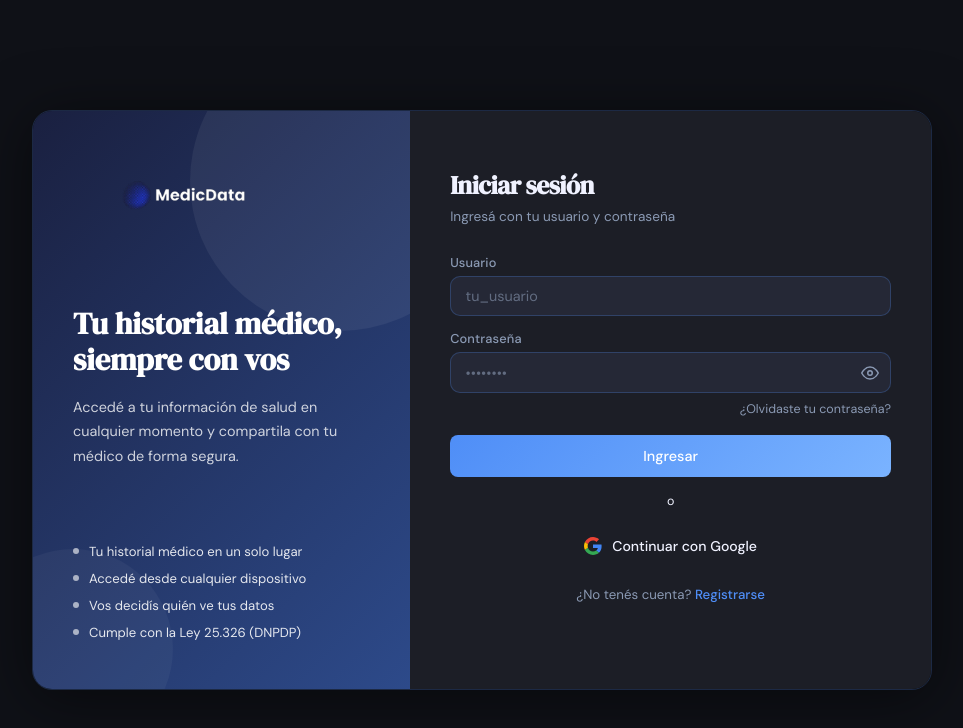
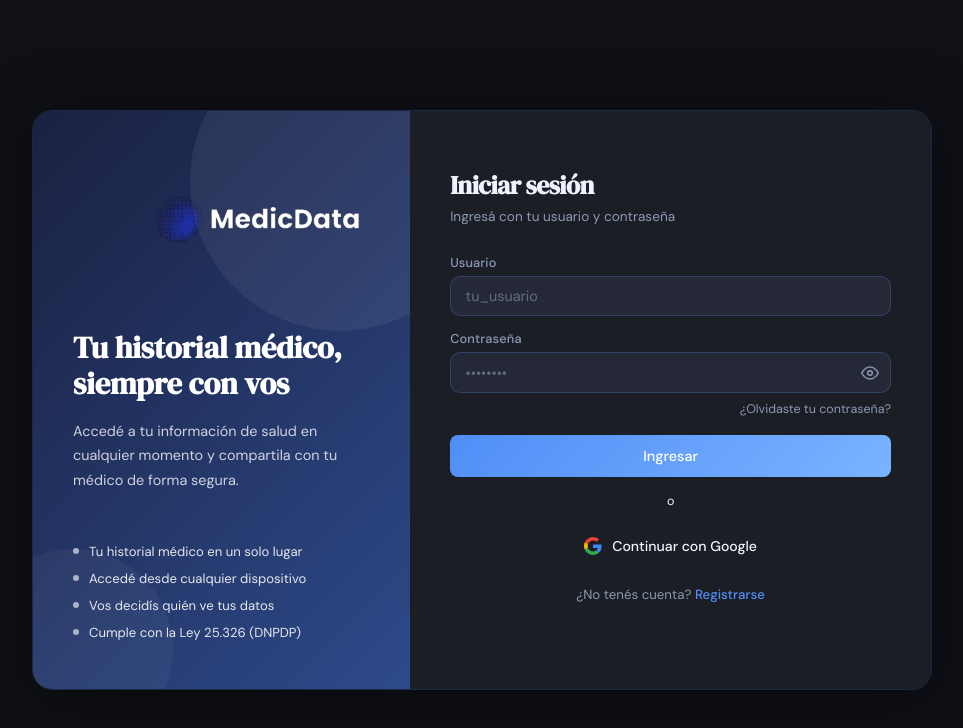
Before and after one commit to FedeSanchez79/MedicData, a website: page public/index.html in a window 1280 px wide. Shown: the whole page, without its empty margins (158-1121 px from the left). Drawn offline with Linux system fonts and the light colour scheme.

Commit message:
fix: logo height aumentado a 120

```diff
--- a/public/index.html
+++ b/public/index.html
@@ -15,7 +15,7 @@
   <!-- Panel izquierdo -->
   <div class="panel-izq">
     <div class="logo-area">
-      <img src="/assets/images/logo.png" alt="MedicData" height="72">
+      <img src="/assets/images/logo.png" alt="MedicData" height="120">
     </div>
 
     <div class="panel-izq-copy">
```
Also changed, not shown: public/consent.html (+1 -1 lines), public/pages/paciente.html (+1 -1 lines).
